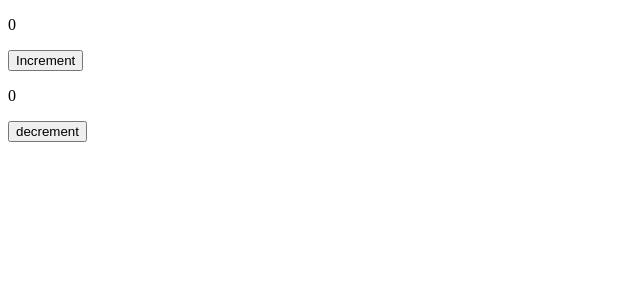
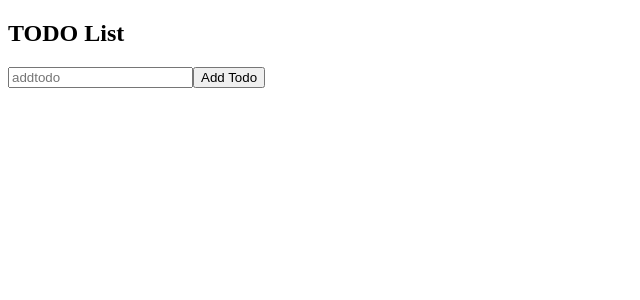
Before and after one commit to alfaizpathan21/React-50-, a React (Vite) app in the folder react-demos/: page / in a window 1280 px wide. Shown: the top 300 px of the page, without its empty margins (0-640 px from the left). Built offline with nearby package versions, Linux system fonts and the light colour scheme.

Commit message:
todo list

```diff
--- a/react-demos/src/App.jsx
+++ b/react-demos/src/App.jsx
@@ -1,6 +1,7 @@
  import React, { useState } from 'react'
 import ComponentOne from './components/ComponentOne'
 import ComponentTwo from './components/ComponentTwo'
+import TO_DO from './components/ToDo'
 
  const App = () => {
   const [count,setCount]=useState(0)
@@ -11,10 +12,8 @@ import ComponentTwo from './components/ComponentTwo'
 
     <section>
 
-      <ComponentOne count={count} onclickHandler={()=> setCount(count+1)} />
-      <ComponentTwo count={count} onclickHandler={()=> setCount(count-1)}/>
 
-
+      <TO_DO />
 
     </section>
    )
--- /dev/null
+++ b/react-demos/src/components/ToDo.jsx
@@ -0,0 +1,43 @@
+import React, { useState } from 'react'
+
+const ToDo = () => {
+
+  const[todo,setTodos]=useState([])
+  const[inputvalue,setinputvalue]=useState('')
+
+  const handleSubmit=(e)=>{
+
+    e.preventDefault()
+
+    if(inputvalue.trim()){
+      setTodos([...todo,inputvalue])
+      setinputvalue("")
+    }
+  }
+
+  const handleChange=e=>{
+    setinputvalue(e.target.value)
+  }
+
+  return (
+    <div>
+      <h1>TODO List</h1>
+      <form  onSubmit={handleSubmit}>
+        <input type="text" value={inputvalue} onChange={handleChange} placeholder='addtodo' />
+        <button type='submit'>Add Todo</button>
+      </form>
+
+      <ul>
+        {todo.map((todo,index)=>(
+          <li key={index}>{todo}</li>
+        ))}
+      </ul>
+
+
+
+
+    </div>
+  )
+}
+
+export default ToDo
```
